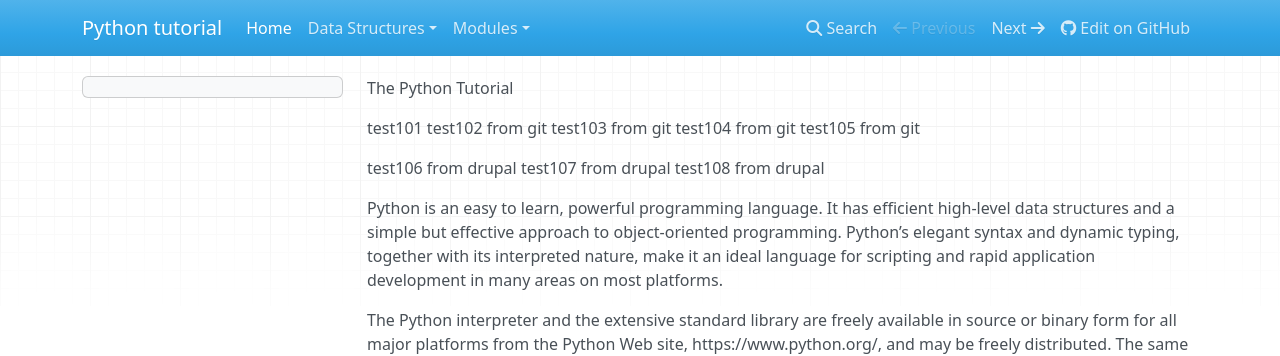
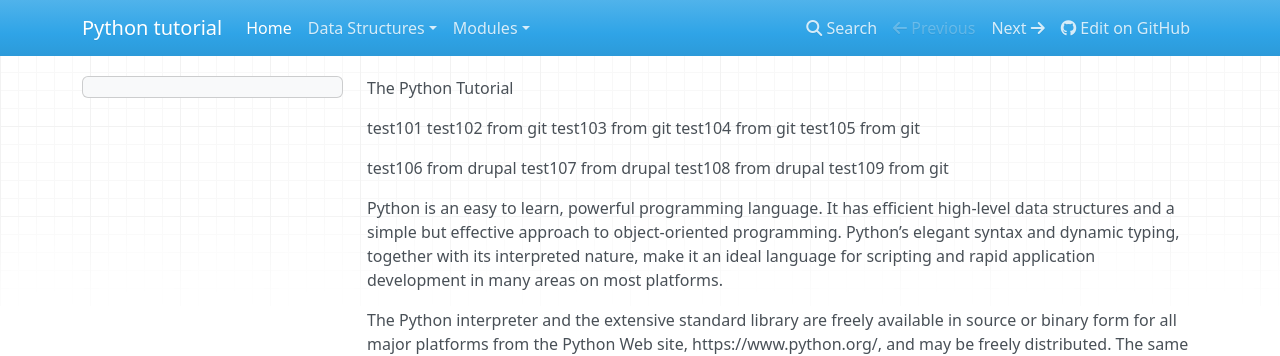
Before and after one commit to maplefu0602/doc-demo, an MkDocs documentation site: the page built from docs/index.md, in a window 1280 px wide and 947 px high. Shown: the top 356 px of the window. Built offline with MkDocs 1.6.1, drawn with Linux system fonts in a browser that asks for light colours; nearby versions of some CDN libraries; old or Windows-style settings are respelled for this version of MkDocs.

Commit message:
Update index.md

```diff
--- a/docs/index.md
+++ b/docs/index.md
@@ -10,6 +10,7 @@ test105 from git
 test106 from drupal
 test107 from drupal
 test108 from drupal
+test109 from git
 
 
 
```
